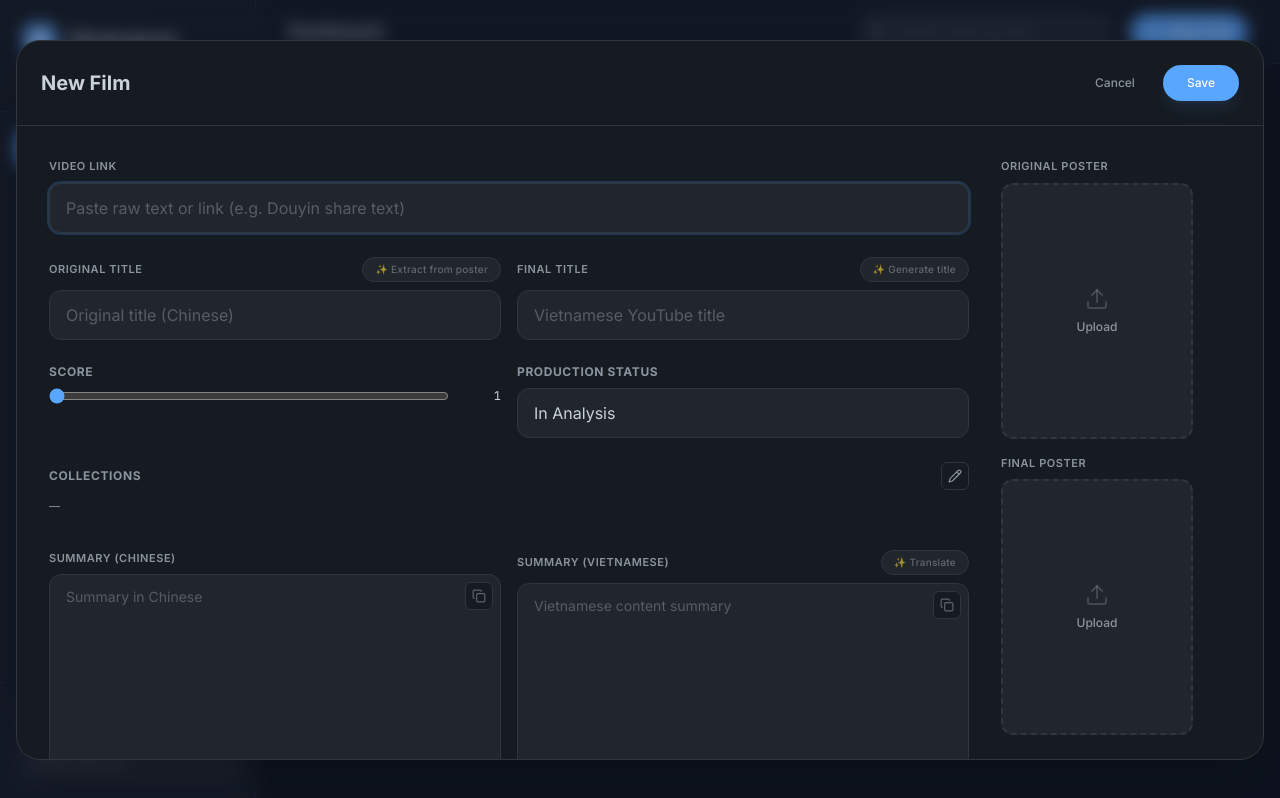
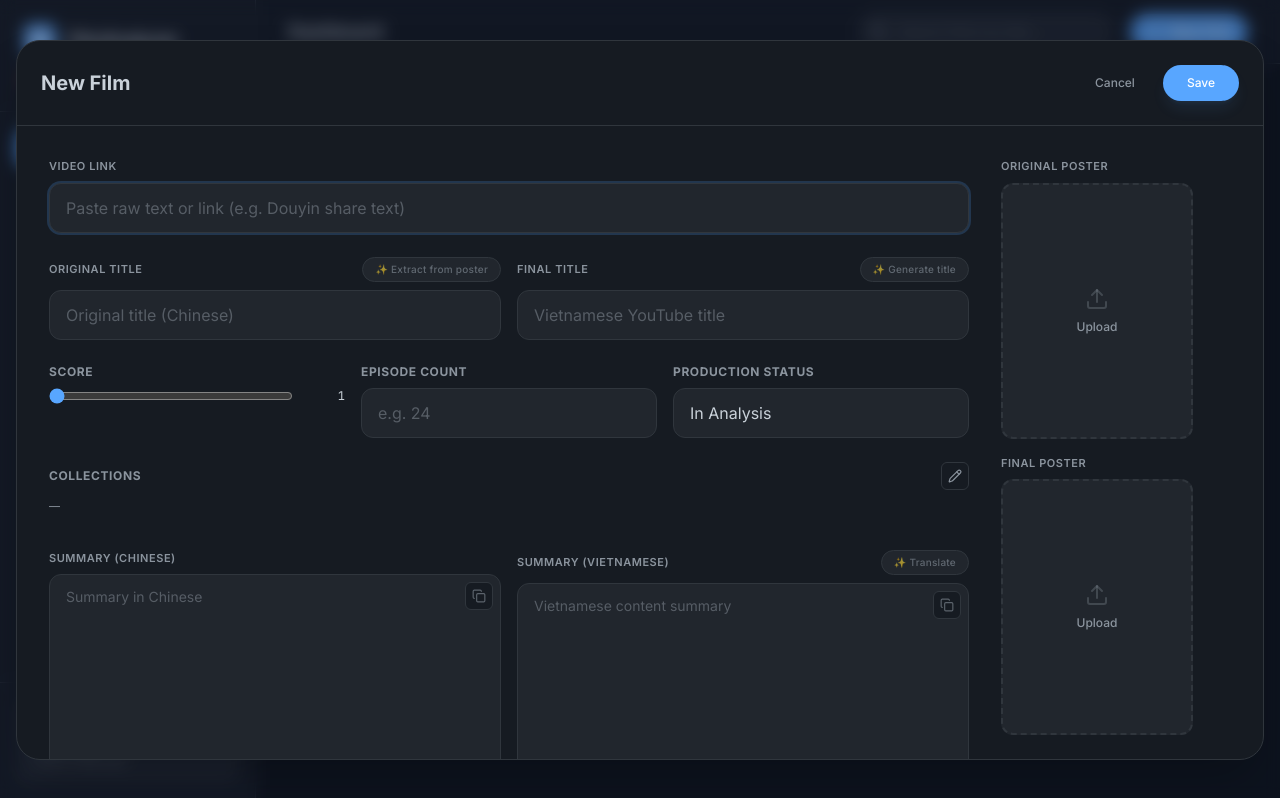
Before and after one commit to vietkynl99/film-analyzer-pro, a React (Vite) app: page / in a window 1280 px wide. Both pictures are taken after a click on the button "New Film". Built offline with nearby package versions, Linux system fonts and the light colour scheme.

Commit message:
feat: add episode count handling and normalization in film details

```diff
--- a/src/App.tsx
+++ b/src/App.tsx
@@ -396,13 +396,17 @@ export default function App() {
     const originalTitle = cleanStr(editingFilm?.originalTitle);
     const translatedTitle = cleanStr(editingFilm?.translatedTitle);
     const videoUrl = cleanStr(editingFilm?.videoUrl);
+    const parsedEpisodeCount = Math.floor(Number(editingFilm?.episodeCount));
+    const episodeCount = Number.isFinite(parsedEpisodeCount) && parsedEpisodeCount > 0
+      ? parsedEpisodeCount
+      : undefined;
     const summary_original_raw = cleanStr(editingFilm?.summary_original);
     const summary_vi_raw = cleanStr(editingFilm?.summary_vi);
     const originalPoster = editingFilm?.originalPoster || null;
     const editedPoster = editingFilm?.editedPoster || null;
 
     // Minimum Creation Rule: At least one of the 6 fields must have a value
-    const hasValue = videoUrl || originalTitle || translatedTitle || summary_original_raw || summary_vi_raw || originalPoster || editedPoster;
+    const hasValue = videoUrl || originalTitle || translatedTitle || summary_original_raw || summary_vi_raw || originalPoster || editedPoster || episodeCount;
 
     if (!hasValue) {
       setSyncError("Please provide at least one piece of information (title, summary, or poster).");
@@ -422,6 +426,7 @@ export default function App() {
       const filmToSave = {
         ...editingFilm,
         videoUrl,
+        episodeCount,
         originalTitle,
         translatedTitle,
         score: Math.floor(editingFilm?.score || 1),
@@ -592,6 +597,7 @@ export default function App() {
     setEditingFilm(film || {
       title: "",
       videoUrl: "",
+      episodeCount: undefined,
       originalTitle: "",
       translatedTitle: "",
       score: 1,
@@ -1305,6 +1311,11 @@ export default function App() {
                                 {film.originalTitle && (
                                   <div className="text-[11px] text-app-text-secondary/80 italic line-clamp-1">
                                     {film.originalTitle}
+                                  </div>
+                                )}
+                                {film.episodeCount && film.episodeCount > 0 && (
+                                  <div className="text-[11px] text-app-text-secondary/90">
+                                    Episodes: <span className="font-medium text-app-text-primary">{film.episodeCount}</span>
                                   </div>
                                 )}
                                 {film.videoUrl && (
@@ -2015,7 +2026,7 @@ export default function App() {
                     </div>
 
                     {/* Metadata under Titles */}
-                    <div className="grid grid-cols-2 gap-4">
+                    <div className="grid grid-cols-1 md:grid-cols-3 gap-4">
                       <div>
                         <label className="block text-xs font-bold text-app-text-secondary uppercase tracking-wider mb-2">
                           Score
@@ -2037,6 +2048,31 @@ export default function App() {
                             {editingFilm?.score || 1}
                           </span>
                         </div>
+                      </div>
+                      <div>
+                        <label className="block text-xs font-bold text-app-text-secondary uppercase tracking-wider mb-2">
+                          Episode Count
+                        </label>
+                        <input
+                          type="number"
+                          min="1"
+                          step="1"
+                          value={editingFilm?.episodeCount ?? ""}
+                          onChange={e => {
+                            const value = e.target.value;
+                            if (!value) {
+                              setEditingFilm({ ...editingFilm, episodeCount: undefined });
+                              return;
+                            }
+                            const parsed = Math.floor(Number(value));
+                            setEditingFilm({
+                              ...editingFilm,
+                              episodeCount: Number.isFinite(parsed) && parsed > 0 ? parsed : undefined,
+                            });
+                          }}
+                          placeholder="e.g. 24"
+                          className="w-full px-4 py-3 bg-app-surface-hover border border-app-border rounded-xl focus:outline-none focus:ring-2 focus:ring-app-accent/20 transition-all text-app-text-primary placeholder:text-app-text-secondary/50"
+                        />
                       </div>
                       <div>
                         <label className="block text-xs font-bold text-app-text-secondary uppercase tracking-wider mb-2">Production Status</label>
--- a/src/services/api.ts
+++ b/src/services/api.ts
@@ -14,6 +14,13 @@ import { getDb } from "../lib/firebase";
 
 const FILMS_COLLECTION = "films";
 const SYNC_TIMEOUT = 20000; // Increased to 20 seconds for larger payloads
+
+const normalizeEpisodeCount = (value: any): number | undefined => {
+  const parsed = Number(value);
+  if (!Number.isFinite(parsed)) return undefined;
+  const normalized = Math.floor(parsed);
+  return normalized > 0 ? normalized : undefined;
+};
 
 const mapStatus = (status: any): ProductionStatus => {
   const s = String(status || "").toLowerCase();
@@ -45,6 +52,7 @@ export const api = {
           ...data,
           id: doc.id,
           status: mapStatus(data.productionStatus || data.status),
+          episodeCount: normalizeEpisodeCount(data.episodeCount),
           originalPoster: data.originalPosterUrl || data.originalPoster,
           editedPoster: data.editedPosterUrl || data.editedPoster,
         } as Film;
@@ -69,6 +77,7 @@ export const api = {
           ...data,
           id: doc.id,
           status: mapStatus(data.productionStatus || data.status),
+          episodeCount: normalizeEpisodeCount(data.episodeCount),
           originalPoster: data.originalPosterUrl || data.originalPoster,
           editedPoster: data.editedPosterUrl || data.editedPoster,
         } as Film;
@@ -88,6 +97,7 @@ export const api = {
 
       const filmData = {
         videoUrl: film.videoUrl || "",
+        episodeCount: normalizeEpisodeCount(film.episodeCount),
         originalTitle: film.originalTitle || "",
         translatedTitle: film.translatedTitle || "",
         score: Math.floor(film.score || 1),
@@ -144,6 +154,9 @@ export const api = {
       if (film.originalPoster) updateData.originalPosterUrl = film.originalPoster;
       if (film.editedPoster) updateData.editedPosterUrl = film.editedPoster;
       if (film.score !== undefined) updateData.score = Math.floor(film.score);
+      if (film.episodeCount !== undefined) {
+        updateData.episodeCount = normalizeEpisodeCount(film.episodeCount) ?? null;
+      }
 
       // Remove id from update data to avoid overwriting the document ID field if it's there
       delete updateData.id;
--- a/src/types.ts
+++ b/src/types.ts
@@ -23,6 +23,7 @@ export interface FilmAnalysis {
 export interface Film {
   id: string;
   videoUrl?: string;
+  episodeCount?: number;
   originalTitle: string;
   translatedTitle: string;
   score: number;
```
